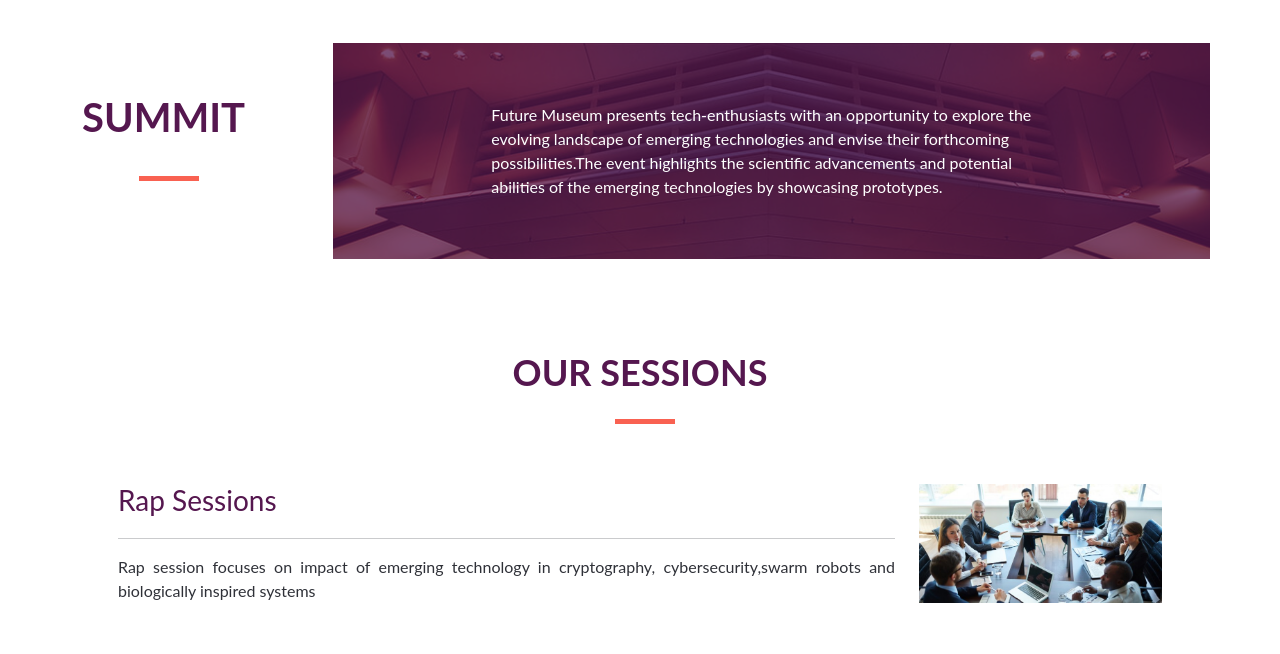
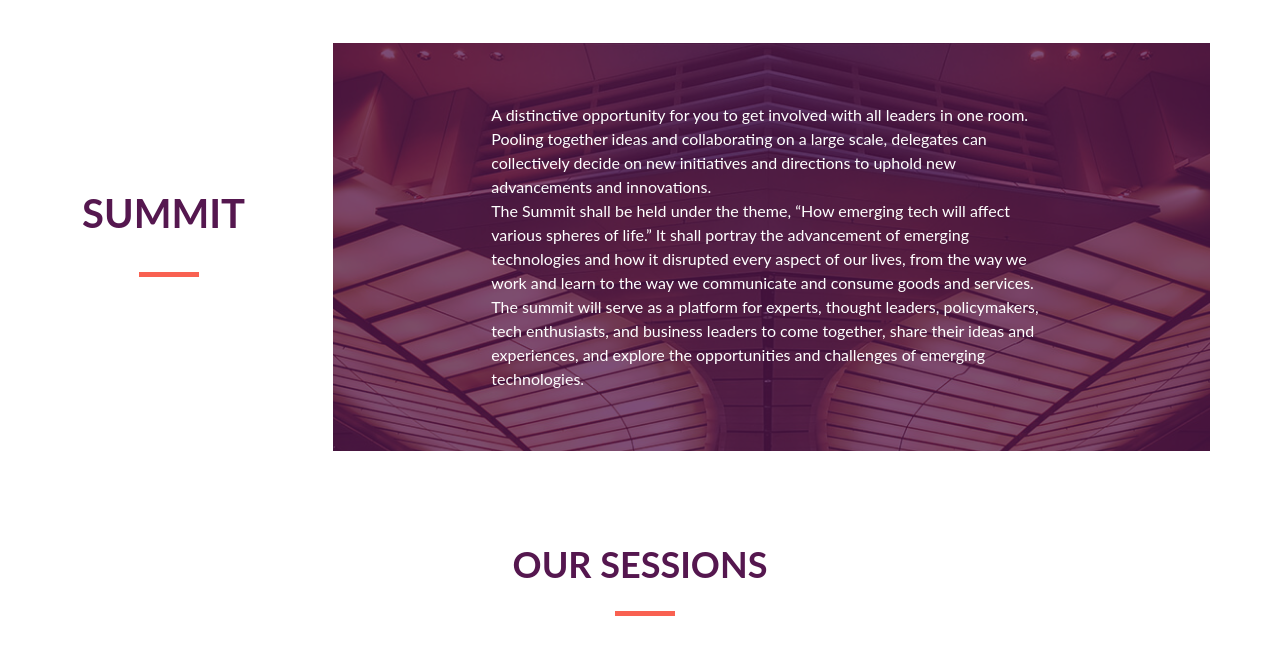
Before and after one commit to adw-ith/neodawn.github.io, a plain HTML site: page summit.html in a window 1280 px wide. Shown: the part 87-741 px from the top of the page. Drawn offline with Linux system fonts and the light colour scheme.

Commit message:
Add files via upload

```diff
--- a/summit.html
+++ b/summit.html
@@ -118,13 +118,16 @@
                 <div class="col-md-12 venue-info d-flex justify-content-center marg-1">
                   <div class="row justify-content-center">
                     <div class="col-11 col-lg-8 position-relative">
-                      <p>
-                        Future Museum presents tech-enthusiasts with an opportunity to
-                    explore the evolving landscape of emerging technologies and
-                    envise their forthcoming possibilities.The event highlights
-                    the scientific advancements and potential abilities of the
-                    emerging technologies by showcasing prototypes.
-                      </p>
+                      <p>A distinctive opportunity for you to get involved with all leaders in one room. Pooling together ideas
+                        and collaborating on a large scale, delegates can collectively decide on new initiatives and directions
+                        to uphold new advancements and innovations.
+                        </p>
+                        <p>The Summit shall be held under the theme, “How emerging tech will affect various spheres of life.” It
+                          shall portray the advancement of emerging technologies and how it disrupted every aspect of our
+                          lives, from the way we work and learn to the way we communicate and consume goods and services.
+                          The summit will serve as a platform for experts, thought leaders, policymakers, tech enthusiasts, and
+                          business leaders to come together, share their ideas and experiences, and explore the opportunities
+                          and challenges of emerging technologies.</p>
                     </div>
                   </div>
                 </div>
```
